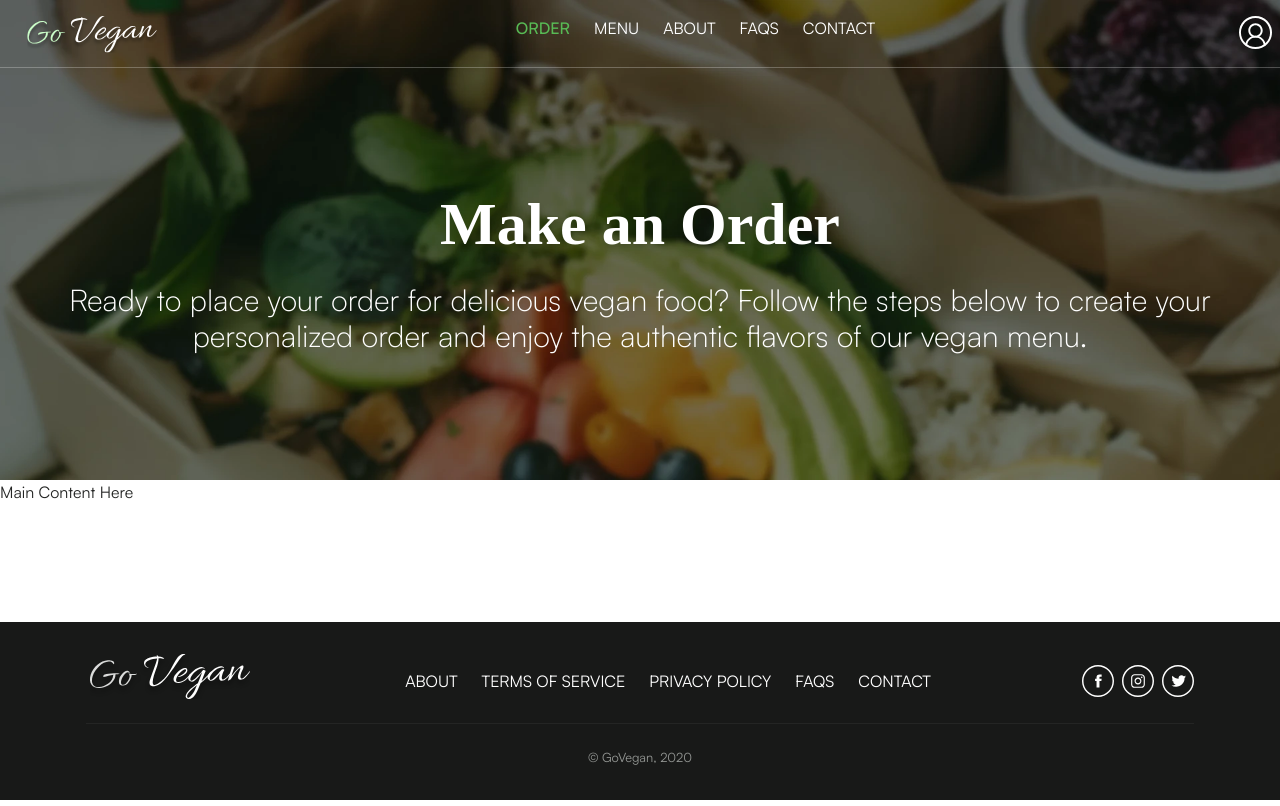
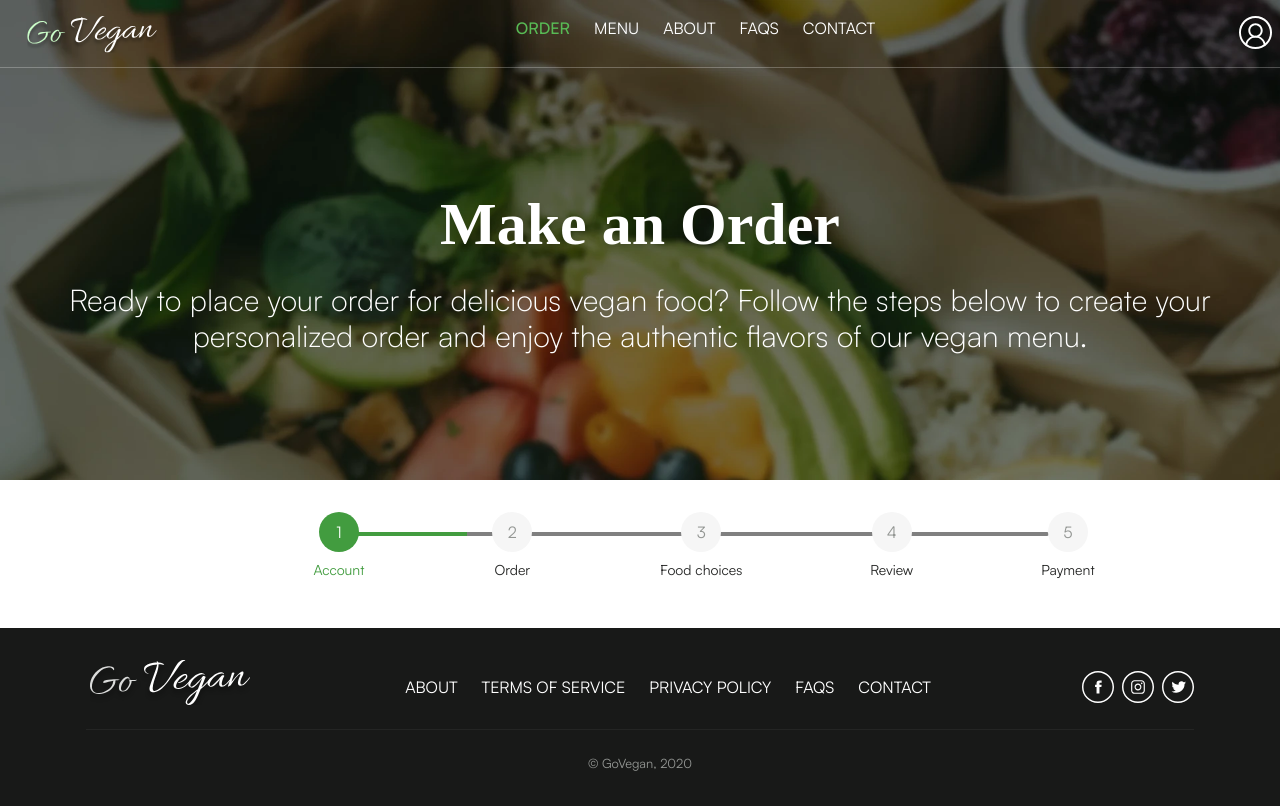
Before and after one commit to FausioPaco/go-vegan, a React (Vite) app: page /order in a window 1280 px wide. Built offline with nearby package versions, Linux system fonts and the light colour scheme.

Commit message:
created progress bar

```diff
--- /dev/null
+++ b/src/components/modules/order/OrderForm.tsx
@@ -0,0 +1,32 @@
+import { Stepper } from '@/components/ui/stepper';
+import { useCallback, useState } from 'react';
+
+const options = [
+  { stepNumber: 1, description: 'Account' },
+  { stepNumber: 2, description: 'Order' },
+  { stepNumber: 3, description: 'Food choices' },
+  { stepNumber: 4, description: 'Review' },
+  { stepNumber: 5, description: 'Payment' },
+];
+
+const OrderForm = () => {
+  const [currentStep, setCurrentStep] = useState(1);
+
+  const handleStepChange = useCallback((stepNumber: number) => {
+    setCurrentStep(stepNumber);
+  }, []);
+
+  return (
+    <div className="my-8">
+      <Stepper
+        value={(currentStep / options.length) * 100}
+        max={100}
+        options={options}
+        activeOption={currentStep}
+        onChangeOption={handleStepChange}
+      />
+    </div>
+  );
+};
+
+export default OrderForm;
--- a/src/components/modules/order/index.tsx
+++ b/src/components/modules/order/index.tsx
@@ -1,3 +1,4 @@
 import OrderHero from './OrderHero';
+import OrderForm from './OrderForm';
 
-export { OrderHero };
+export { OrderHero, OrderForm };
--- /dev/null
+++ b/src/components/ui/stepper/Stepper.tsx
@@ -0,0 +1,52 @@
+import { useId } from 'react';
+import StepperItem from './StepperItem';
+import { StepperContext } from './StepperContext';
+
+type StepperOption = {
+  stepNumber: number;
+  description: string;
+};
+
+type IStepperProps = {
+  value: number;
+  max: number;
+  options: StepperOption[];
+  activeOption: number;
+  onChangeOption: (stepNumber: number) => void;
+};
+
+const Stepper = ({
+  value,
+  max,
+  options,
+  activeOption,
+  onChangeOption,
+}: IStepperProps) => {
+  const stepperId = useId();
+
+  return (
+    <StepperContext.Provider
+      value={{ activeOption, setActiveOption: onChangeOption }}
+    >
+      <div className="flex items-center justify-center">
+        <div className="relative mb-4 flex items-center justify-between md:space-x-32">
+          <progress
+            className="absolute top-[30%] z-10 mb-7 ml-[15%] block h-1 w-[80%] appearance-none overflow-hidden rounded-lg bg-grey-100 [&::-moz-progress-bar]:bg-primary-600 [&::-ms-fill]:bg-primary-600 [&::-webkit-progress-value]:bg-primary-600"
+            id={stepperId}
+            value={value}
+            max={max}
+          ></progress>
+          {options.map((option) => (
+            <StepperItem
+              key={option.stepNumber}
+              stepNumber={option.stepNumber}
+              stepDescription={option.description}
+            />
+          ))}
+        </div>
+      </div>
+    </StepperContext.Provider>
+  );
+};
+
+export default Stepper;
--- /dev/null
+++ b/src/components/ui/stepper/StepperContext.ts
@@ -0,0 +1,18 @@
+import { createContext, useContext } from 'react';
+
+export type StepperContextType = {
+  activeOption: number;
+  setActiveOption: (stepNumber: number) => void;
+};
+
+export const StepperContext = createContext<StepperContextType>(
+  {} as StepperContextType,
+);
+
+export const useStepperContext = () => {
+  const ctx = useContext(StepperContext);
+
+  if (!ctx) throw new Error('useStepperContext  must be wrapped by <Stepper>');
+
+  return ctx;
+};
--- /dev/null
+++ b/src/components/ui/stepper/StepperItem.tsx
@@ -0,0 +1,36 @@
+import cn from '@/utils/cn';
+import { useStepperContext } from './StepperContext';
+
+type IStepperItemProps = {
+  stepNumber: number;
+  stepDescription: string;
+};
+
+const StepperItem = ({ stepNumber, stepDescription }: IStepperItemProps) => {
+  const { activeOption, setActiveOption } = useStepperContext();
+
+  return (
+    <div
+      className="z-30 text-center"
+      onClick={() => setActiveOption(stepNumber)}
+    >
+      <button
+        className="text-medium size-[40px] rounded-full border-none bg-grey-25 text-grey-500 aria-expanded:bg-primary-600 aria-expanded:text-white"
+        type="button"
+        aria-expanded={activeOption === stepNumber}
+      >
+        {stepNumber}
+      </button>
+      <p
+        className={cn(
+          'mt-2 text-sm text-grey-600',
+          activeOption === stepNumber && 'text-primary-600',
+        )}
+      >
+        {stepDescription}
+      </p>
+    </div>
+  );
+};
+
+export default StepperItem;
--- /dev/null
+++ b/src/components/ui/stepper/index.tsx
@@ -0,0 +1,4 @@
+import Stepper from './Stepper';
+import StepperItem from './StepperItem';
+
+export { Stepper, StepperItem };
--- a/src/pages/Order.tsx
+++ b/src/pages/Order.tsx
@@ -1,5 +1,5 @@
 import Meta from '@/components/meta';
-import { OrderHero } from '@/components/modules/order';
+import { OrderForm, OrderHero } from '@/components/modules/order';
 import { motion } from 'motion/react';
 
 const Order = () => {
@@ -25,7 +25,7 @@ const Order = () => {
 
       <main>
         <OrderHero />
-        <p>Main Content Here</p>
+        <OrderForm />
       </main>
     </motion.div>
   );
```
